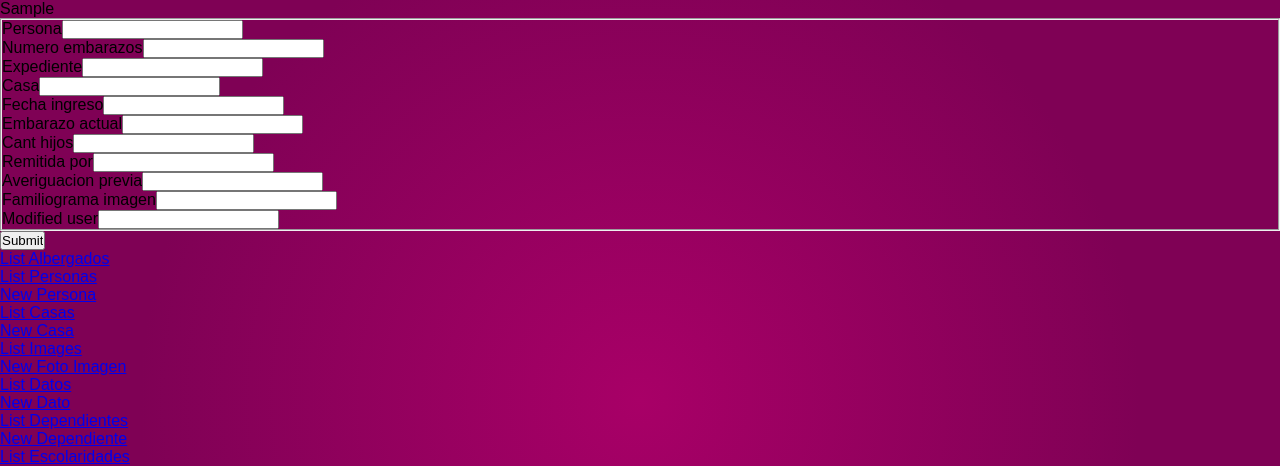
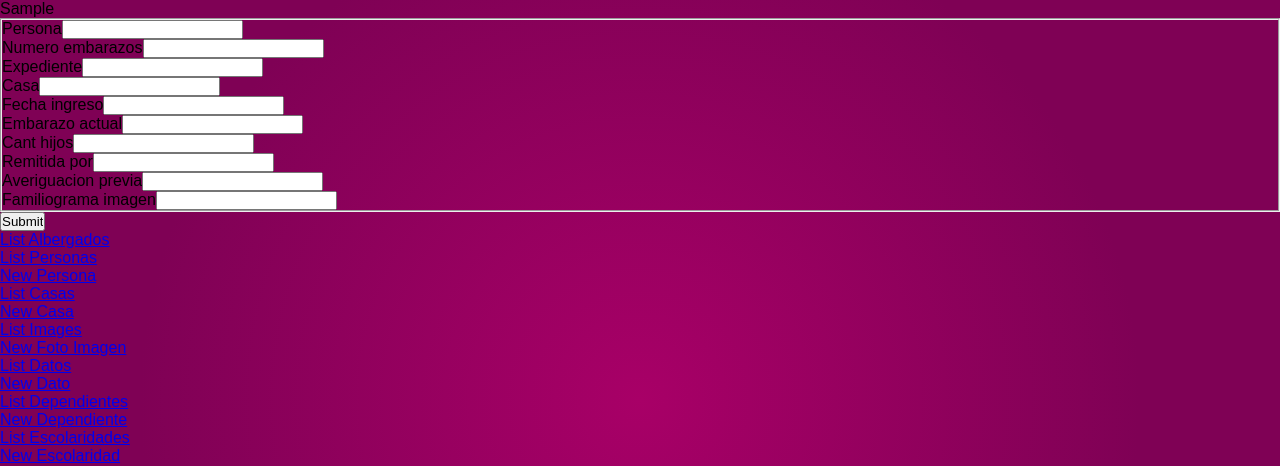
Before and after one commit to esteban-uo/Casa-Mercedes-Web, a CakePHP app: template app/views/albergados/add.ctp in a window 1280 px wide. Shown: the top 466 px of the page. Run offline with PHP 8.4 and a stand-in for CakePHP, Linux system fonts and the light colour scheme; the template is opened without the code that fills it: most values are stand-ins (such as "Sample title", 1, 10 or a date in 2020); form fields are guessed from the names that the template uses; some libraries are stand-ins or nearby versions; some web fonts are replaced.

Commit message:
Fix vista

```diff
--- a/app/views/albergados/add.ctp
+++ b/app/views/albergados/add.ctp
@@ -13,7 +13,7 @@
 		echo $this->Form->input('remitida_por');
 		echo $this->Form->input('averiguacion_previa');
 		echo $this->Form->input('familiograma_imagen_id');
-		echo $this->Form->input('modified_user_id');
+		echo $this->Form->input('modified_user_id', array('value'=>Configure::read('id.usuario.prueba'), 'type' => 'hidden'));
 	?>
 	</fieldset>
 <?php echo $this->Form->end(__('Submit', true));?>
--- a/app/views/albergados/edit.ctp
+++ b/app/views/albergados/edit.ctp
@@ -14,7 +14,7 @@
 		echo $this->Form->input('remitida_por');
 		echo $this->Form->input('averiguacion_previa');
 		echo $this->Form->input('familiograma_imagen_id');
-		echo $this->Form->input('modified_user_id');
+		echo $this->Form->input('modified_user_id', array('value'=>Configure::read('id.usuario.prueba'), 'type' => 'hidden'));
 	?>
 	</fieldset>
 <?php echo $this->Form->end(__('Submit', true));?>
```
